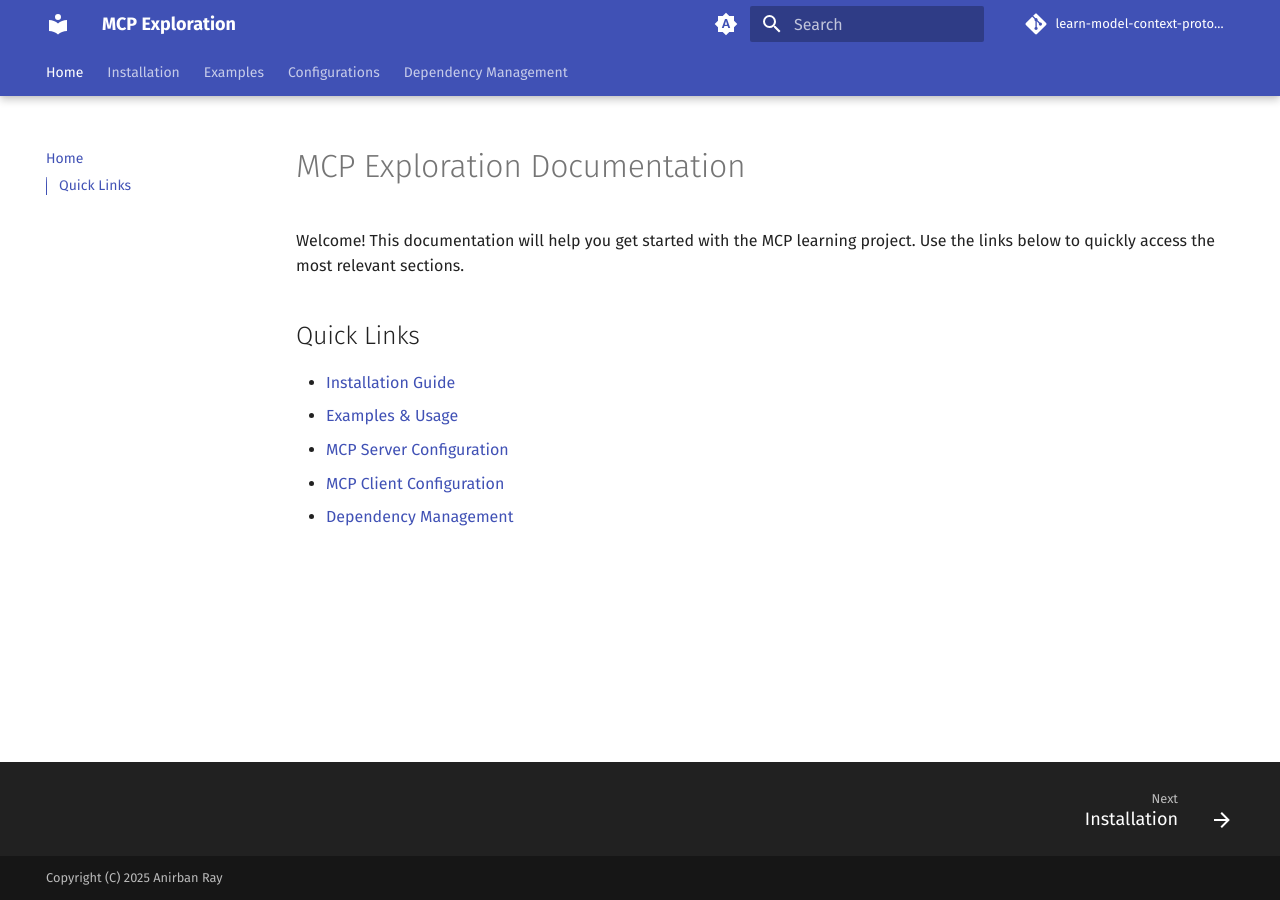
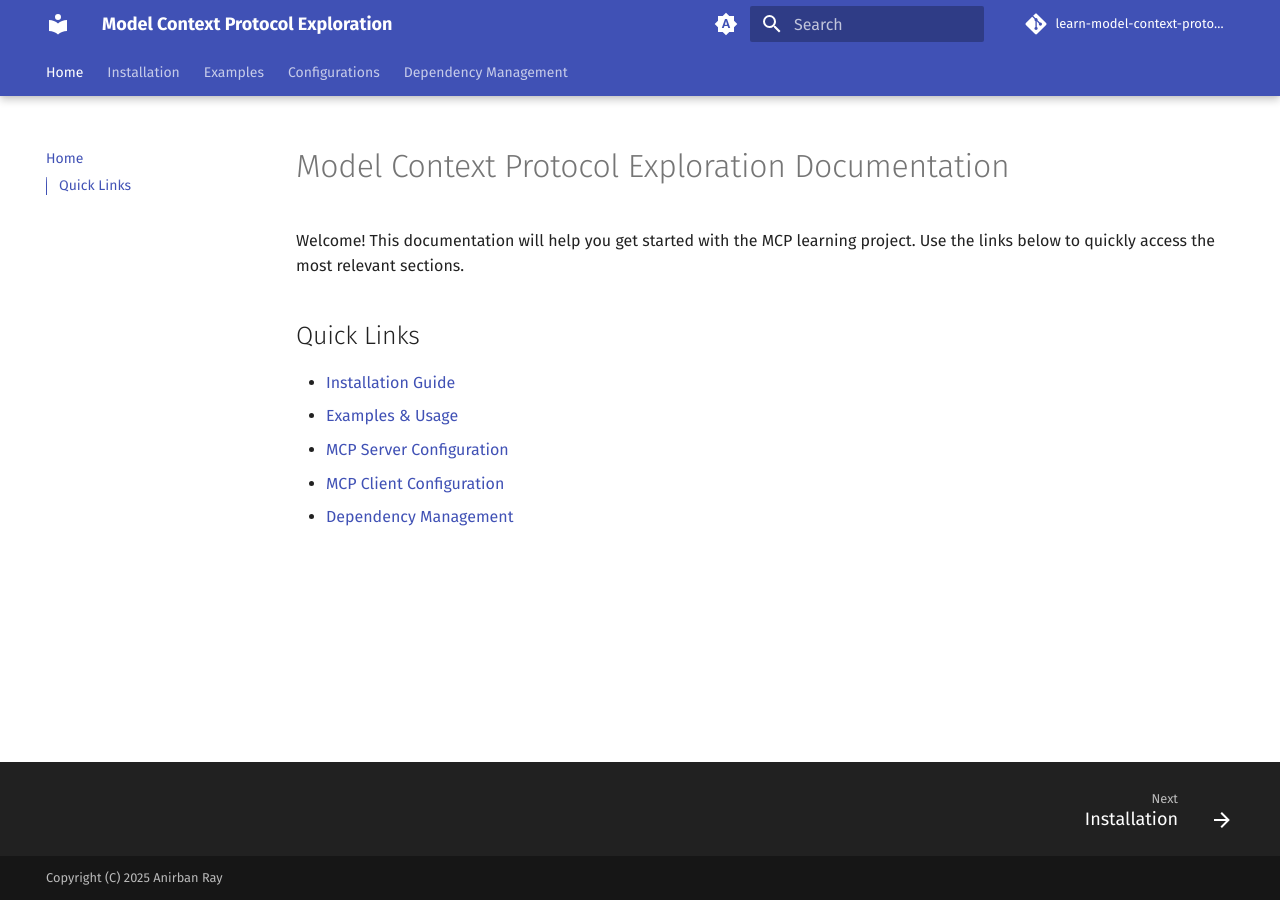
Before and after one commit to yarnabrina/learn-model-context-protocol, an MkDocs documentation site: the page built from docs/index.md, in a window 1280 px wide. Built offline with MkDocs 1.6.1 and Material for MkDocs 9.7.7, drawn with Linux system fonts in a browser that asks for light colours; plug-ins that fetch from the network failed and are left out; comment, search, counter and statistics services are not loaded.

Commit message:
avoid abbreviation in header

```diff
--- a/docs/index.md
+++ b/docs/index.md
@@ -1,4 +1,4 @@
-# MCP Exploration Documentation
+# Model Context Protocol Exploration Documentation
 
 Welcome! This documentation will help you get started with the MCP learning project. Use the links below to quickly access the most relevant sections.
 
--- a/mkdocs.yml
+++ b/mkdocs.yml
@@ -1,4 +1,4 @@
-site_name: MCP Exploration
+site_name: Model Context Protocol Exploration
 site_url: https://yarnabrina.github.io/learn-model-context-protocol/
 repo_url: https://github.com/yarnabrina/learn-model-context-protocol
 repo_name: learn-model-context-protocol
```
Also changed, not shown: CONTRIBUTING.md (+1 -1 lines).
